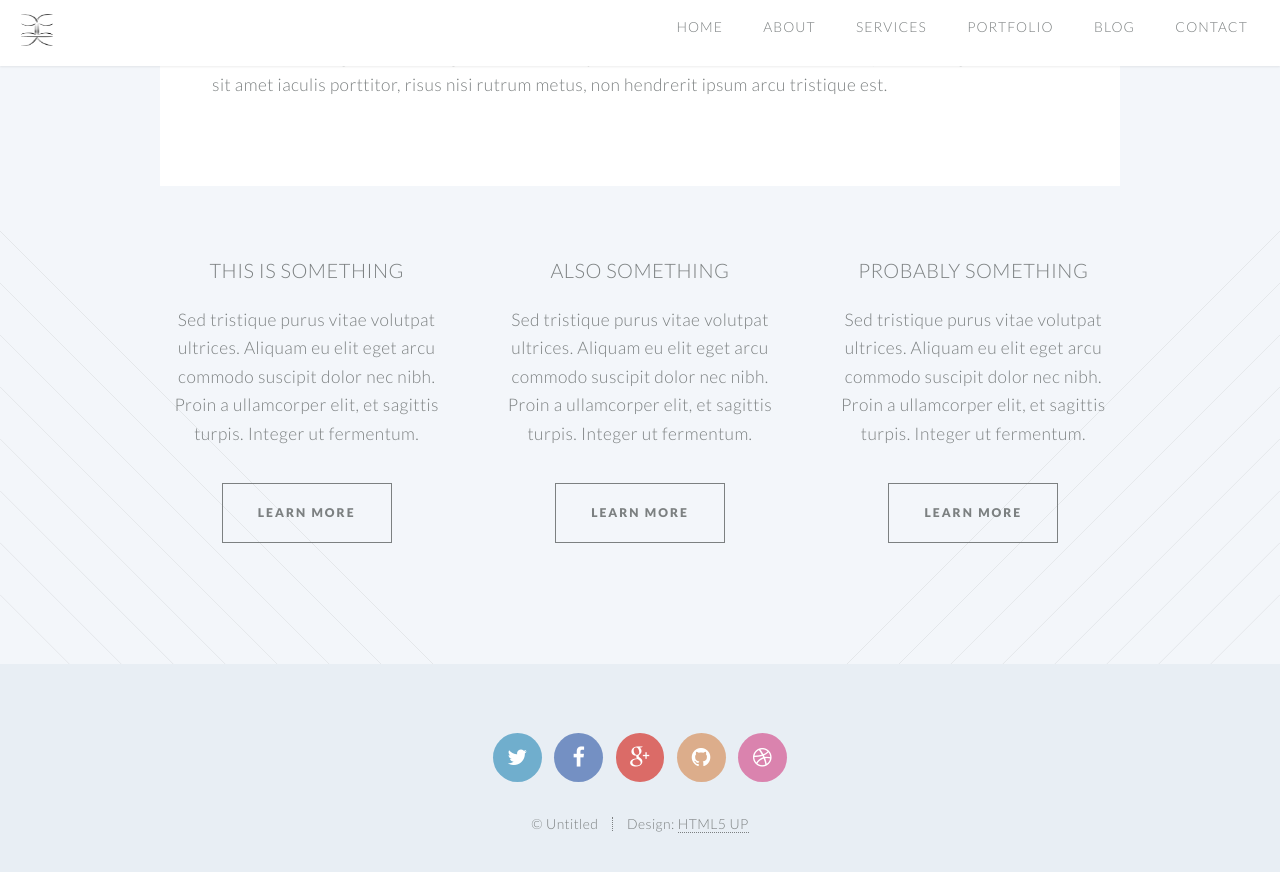
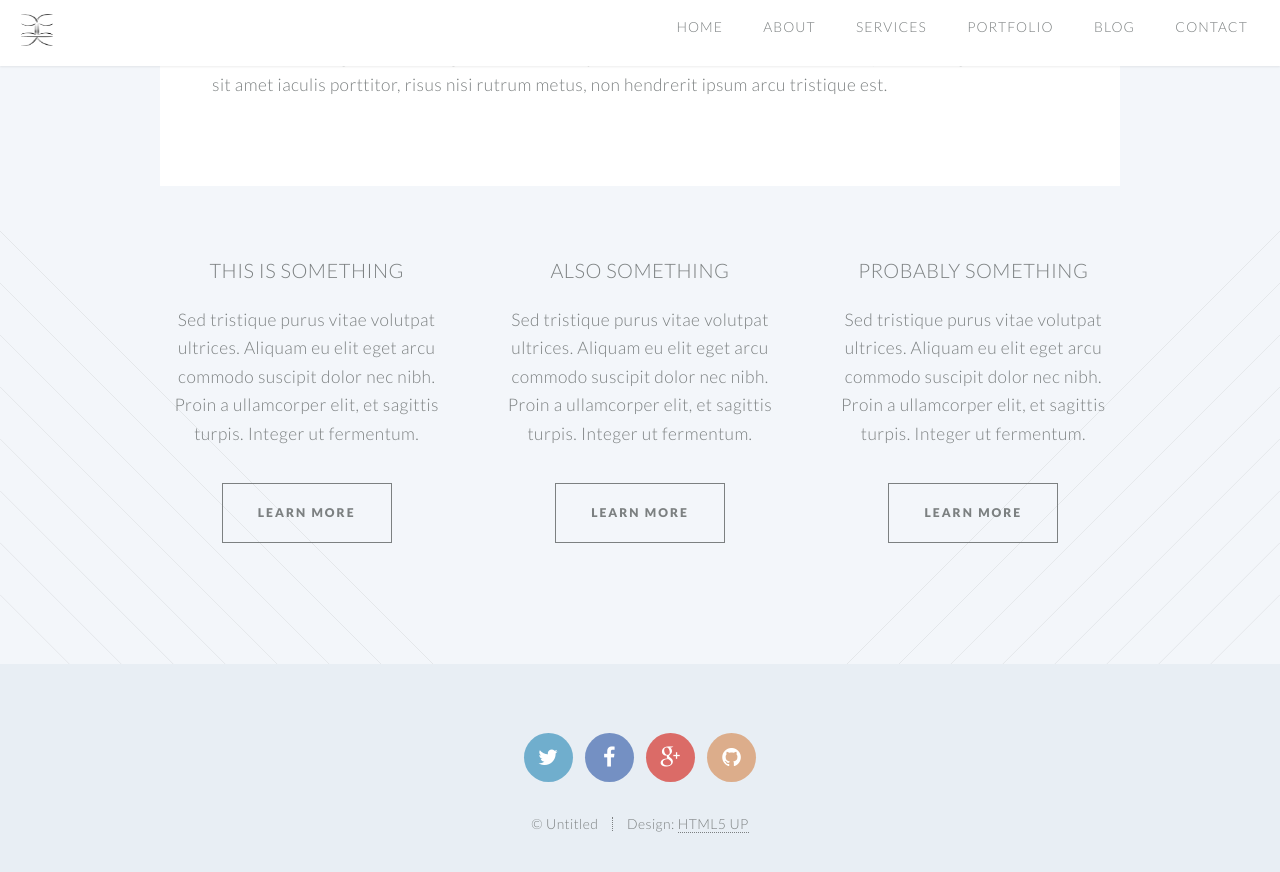
Before and after one commit to claucvk/claucvk.github.io, a Jekyll site: the page built from no-sidebar.html, in a window 1280 px wide and 900 px high, scrolled down 1207 px. Shown: the top 872 px of the window. Built offline with Jekyll 4.4.1, drawn with Linux system fonts in a browser that asks for light colours.

Commit message:
Footer mejorado

```diff
--- a/_includes/footer.html
+++ b/_includes/footer.html
@@ -2,11 +2,10 @@
 <footer id="footer">
 
     <ul class="icons">
-        <li><a href="#" class="icon circle fa-twitter"><span class="label">Twitter</span></a></li>
-        <li><a href="#" class="icon circle fa-facebook"><span class="label">Facebook</span></a></li>
-        <li><a href="#" class="icon circle fa-google-plus"><span class="label">Google+</span></a></li>
-        <li><a href="#" class="icon circle fa-github"><span class="label">Github</span></a></li>
-        <li><a href="#" class="icon circle fa-dribbble"><span class="label">Dribbble</span></a></li>
+        <li><a href="https://twitter.com/clacv" class="icon circle fa-twitter"><span class="label">Twitter</span></a></li>
+        <li><a href="https://www.aceoo.com/ClaKV" class="icon circle fa-facebook"><span class="label">Facebook</span></a></li>
+        <li><a href="https://plus.google.com/116654388096379630739" class="icon circle fa-google-plus"><span class="label">Google+</span></a></li>
+        <li><a href="https://github.com/claucvk" class="icon circle fa-github"><span class="label">Github</span></a></li>
     </ul>
 
     <ul class="copyright">
```
